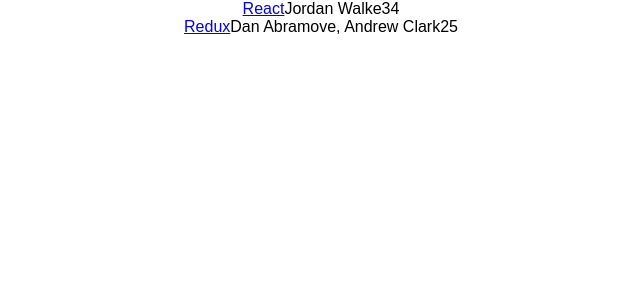
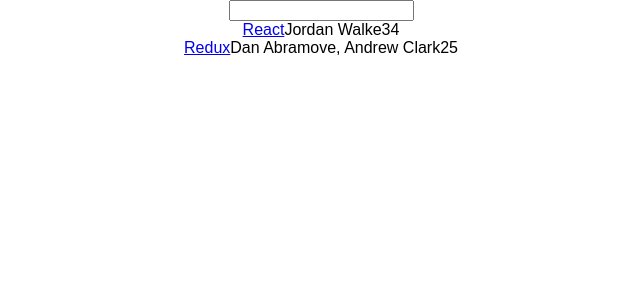
Before and after one commit to andyklimczak/the-road-to-learn-react, a React (Create React App) app: page / in a window 1280 px wide. Shown: the top 300 px of the page, without its empty margins (319-959 px from the left). Built offline with nearby package versions, Linux system fonts and the light colour scheme.

Commit message:
interactions in components

```diff
--- a/src/App.js
+++ b/src/App.js
@@ -19,20 +19,30 @@ const list = [
     objectId: 1,
   },
 ];
+const isSearched = (query) => (item) => !query || item.title.toLowerCase().indexOf(query.toLowerCase()) !== -1;
 
 class App extends Component {
   constructor(props) {
     super(props);
     this.state = {
       list,
+      query: '',
     };
+    this.onSearchChange = this.onSearchChange.bind(this);
+  }
+  onSearchChange(event) {
+    this.setState({query: event.target.value});
   }
   render() {
+    const { query, list } = this.state;
     return (
       <div className="App">
-        { this.state.list.map((item, key) => {
+        <form>
+          <input type="text" value={query} onChange={this.onSearchChange} />
+        </form>
+        { list.filter(isSearched(query)).map(item => {
           return (
-            <div key={key}>
+            <div key={item.objectId}>
               <span><a href={item.url}>{item.title}</a></span>
               <span>{item.author}</span>
               <span>{item.num_comments}</span>
```
